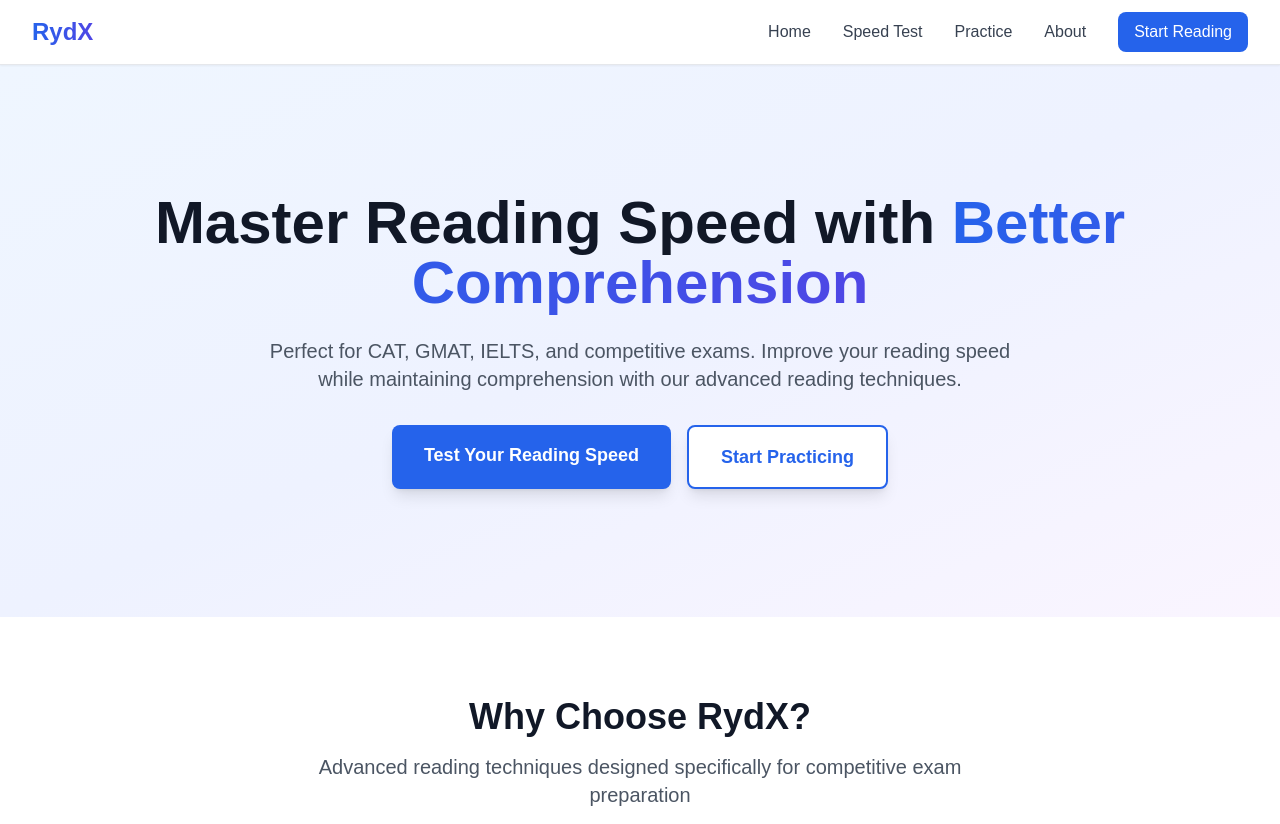
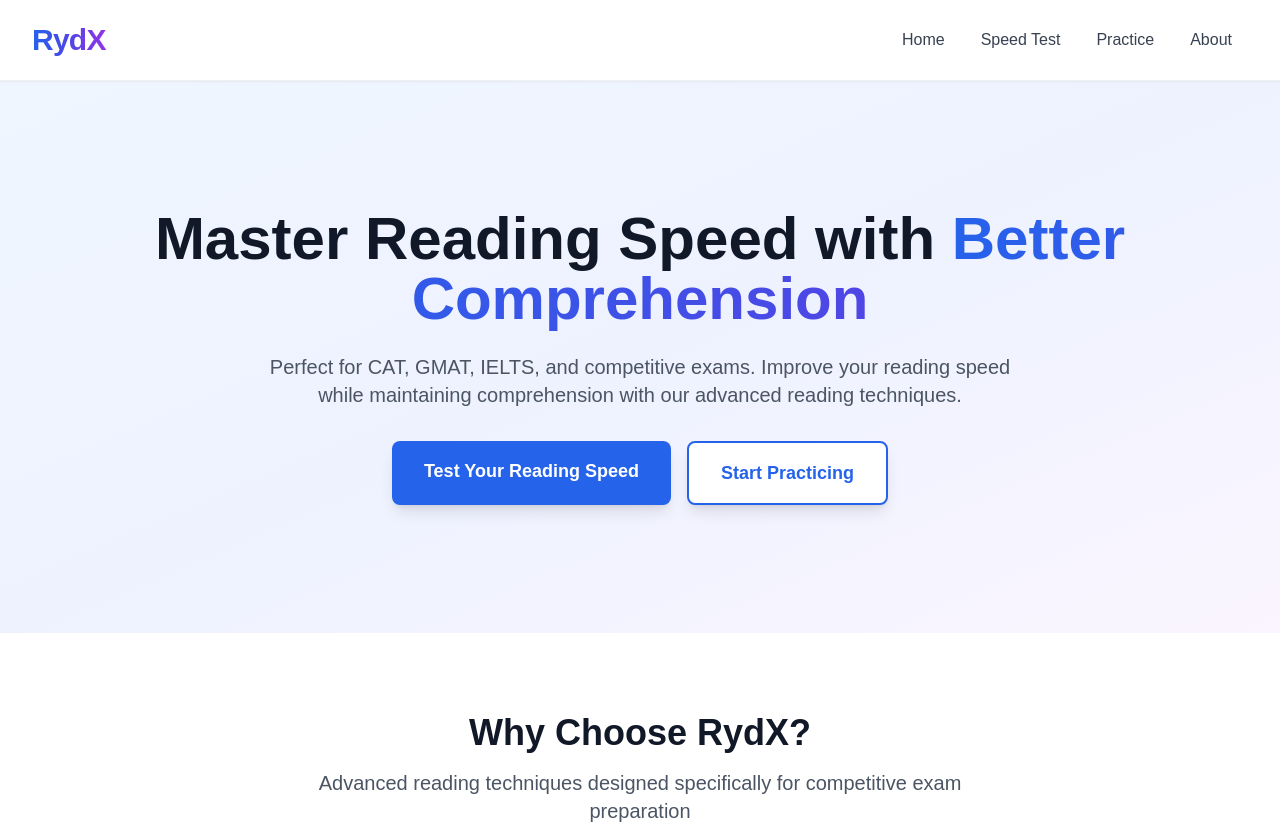
Before and after one commit to abhishekgitte/rydx, a Next.js app: page / in a window 1280 px wide. Shown: the top 824 px of the page. Built offline with nearby package versions, Linux system fonts and the light colour scheme.

Commit message:
header few changes

```diff
--- a/app/test/page.tsx
+++ b/app/test/page.tsx
@@ -1,6 +1,6 @@
 "use client";
 
-import { useState, useEffect } from "react";
+import { useState, useEffect, useRef, useCallback } from "react";
 import Header from "@/components/Header";
 import Footer from "@/components/Footer";
 import Link from "next/link";
@@ -85,6 +85,8 @@ export default function TestPage() {
     comprehension: number;
   } | null>(null);
   const [elapsedSeconds, setElapsedSeconds] = useState(0);
+  const [hasReachedEnd, setHasReachedEnd] = useState(false);
+  const articleContainerRef = useRef<HTMLDivElement>(null);
 
   useEffect(() => {
     if (!isReading || !startTime) return;
@@ -94,6 +96,31 @@ export default function TestPage() {
     return () => clearInterval(interval);
   }, [isReading, startTime]);
 
+  const checkReachedEnd = useCallback(() => {
+    const el = articleContainerRef.current;
+    if (!el) return false;
+    const { scrollTop, scrollHeight, clientHeight } = el;
+    const threshold = 24;
+    if (scrollHeight <= clientHeight) return true;
+    return scrollTop + clientHeight >= scrollHeight - threshold;
+  }, []);
+
+  useEffect(() => {
+    if (!isReading) return;
+    const el = articleContainerRef.current;
+    if (!el) return;
+    const updateReachedEnd = () => setHasReachedEnd(checkReachedEnd());
+    updateReachedEnd();
+    const delayedCheck = setTimeout(updateReachedEnd, 200);
+    el.addEventListener("scroll", updateReachedEnd);
+    window.addEventListener("resize", updateReachedEnd);
+    return () => {
+      clearTimeout(delayedCheck);
+      el.removeEventListener("scroll", updateReachedEnd);
+      window.removeEventListener("resize", updateReachedEnd);
+    };
+  }, [isReading, checkReachedEnd]);
+
   const startTest = () => {
     setStartTime(Date.now());
     setIsReading(true);
@@ -101,11 +128,12 @@ export default function TestPage() {
     setAnswers({});
     setResults(null);
     setElapsedSeconds(0);
+    setHasReachedEnd(false);
     window.scrollTo({ top: 0, behavior: "smooth" });
   };
 
   const finishReading = () => {
-    if (startTime) {
+    if (startTime && hasReachedEnd) {
       setEndTime(Date.now());
       setIsReading(false);
       setShowQuestions(true);
@@ -186,17 +214,26 @@ export default function TestPage() {
                   </span>
                   <span className="text-slate-500 tabular-nums">{formatTime(elapsedSeconds)}</span>
                 </div>
-                <div className="rounded-xl bg-slate-50/80 border border-slate-200/80 p-5 sm:p-6 max-h-[60vh] overflow-y-auto">
-                  <article className="prose prose-slate max-w-none prose-p:text-slate-700 prose-p:leading-relaxed prose-p:mb-4 prose-p:text-base md:prose-p:text-[15px]">
-                    <p className="whitespace-pre-wrap text-slate-700 leading-relaxed text-base md:text-[15px]">
+                <div
+                  ref={articleContainerRef}
+                  className="rounded-xl bg-slate-50/80 border border-slate-200/80 p-5 sm:p-6 max-h-[60vh] overflow-y-auto"
+                >
+                  <article className="prose prose-slate max-w-none prose-p:text-slate-700 prose-p:leading-relaxed prose-p:mb-4 prose-p:text-[18px]">
+                    <p className="whitespace-pre-wrap text-slate-700 leading-relaxed text-[18px]">
                       {testArticle}
                     </p>
                   </article>
                 </div>
-                <div className="flex justify-center pt-2">
+                <div className="flex flex-col items-center gap-2 pt-2">
+                  {!hasReachedEnd && (
+                    <p className="text-slate-500 text-sm">
+                      Scroll to the end of the passage to enable <strong>Finish Reading</strong>.
+                    </p>
+                  )}
                   <button
                     onClick={finishReading}
-                    className="bg-indigo-600 text-white px-8 py-3.5 rounded-xl font-semibold hover:bg-indigo-700 active:scale-[0.98] transition-all shadow-lg shadow-indigo-500/25"
+                    disabled={!hasReachedEnd}
+                    className="bg-indigo-600 text-white px-8 py-3.5 rounded-xl font-semibold hover:bg-indigo-700 active:scale-[0.98] transition-all shadow-lg shadow-indigo-500/25 disabled:opacity-50 disabled:cursor-not-allowed disabled:hover:bg-indigo-600"
                   >
                     Finish Reading
                   </button>
--- a/components/Header.tsx
+++ b/components/Header.tsx
@@ -7,50 +7,66 @@ export default function Header() {
   const [isMenuOpen, setIsMenuOpen] = useState(false);
 
   return (
-    <header className="sticky top-0 z-50 bg-white/95 backdrop-blur-sm border-b border-gray-200 shadow-sm">
+    <header className="sticky top-0 z-50 bg-white/80 backdrop-blur-md border-b border-gray-200/60 shadow-sm">
       <nav className="max-w-7xl mx-auto px-4 sm:px-6 lg:px-8">
-        <div className="flex justify-between items-center h-16">
+        <div className="flex justify-between items-center h-20">
           {/* Logo */}
-          <Link href="/" className="flex items-center space-x-2">
-            <div className="text-2xl font-bold bg-gradient-to-r from-blue-600 to-indigo-600 bg-clip-text text-transparent">
-              RydX
+          <Link
+            href="/"
+            className="flex items-center space-x-3 group"
+          >
+            <div className="relative">
+              <div className="absolute inset-0 bg-gradient-to-r from-blue-500 via-indigo-500 to-purple-500 rounded-lg blur-sm opacity-0 group-hover:opacity-50 transition-opacity duration-300"></div>
+              <div className="relative text-3xl font-extrabold bg-gradient-to-r from-blue-600 via-indigo-600 to-purple-600 bg-clip-text text-transparent tracking-tight">
+                RydX
+              </div>
             </div>
           </Link>
 
           {/* Desktop Navigation */}
-          <div className="hidden md:flex items-center space-x-8">
-            <Link href="/" className="text-gray-700 hover:text-blue-600 transition-colors font-medium">
-              Home
+          <div className="hidden md:flex items-center space-x-1">
+            <Link
+              href="/"
+              className="relative px-4 py-2 text-gray-700 hover:text-blue-600 transition-all duration-200 font-medium rounded-lg hover:bg-gray-50 group"
+            >
+              <span className="relative z-10">Home</span>
+              <span className="absolute inset-x-0 bottom-0 h-0.5 bg-gradient-to-r from-blue-600 to-indigo-600 scale-x-0 group-hover:scale-x-100 transition-transform duration-200 origin-center"></span>
             </Link>
-            <Link href="/test" className="text-gray-700 hover:text-blue-600 transition-colors font-medium">
-              Speed Test
-            </Link>
-            <Link href="/practice" className="text-gray-700 hover:text-blue-600 transition-colors font-medium">
-              Practice
-            </Link>
-            <Link href="/about" className="text-gray-700 hover:text-blue-600 transition-colors font-medium">
-              About
+            <Link
+              href="/test"
+              className="relative px-4 py-2 text-gray-700 hover:text-blue-600 transition-all duration-200 font-medium rounded-lg hover:bg-gray-50 group"
+            >
+              <span className="relative z-10">Speed Test</span>
+              <span className="absolute inset-x-0 bottom-0 h-0.5 bg-gradient-to-r from-blue-600 to-indigo-600 scale-x-0 group-hover:scale-x-100 transition-transform duration-200 origin-center"></span>
             </Link>
             <Link
               href="/practice"
-              className="bg-blue-600 text-white px-4 py-2 rounded-lg hover:bg-blue-700 transition-colors font-medium"
+              className="relative px-4 py-2 text-gray-700 hover:text-blue-600 transition-all duration-200 font-medium rounded-lg hover:bg-gray-50 group"
             >
-              Start Reading
+              <span className="relative z-10">Practice</span>
+              <span className="absolute inset-x-0 bottom-0 h-0.5 bg-gradient-to-r from-blue-600 to-indigo-600 scale-x-0 group-hover:scale-x-100 transition-transform duration-200 origin-center"></span>
+            </Link>
+            <Link
+              href="/about"
+              className="relative px-4 py-2 text-gray-700 hover:text-blue-600 transition-all duration-200 font-medium rounded-lg hover:bg-gray-50 group"
+            >
+              <span className="relative z-10">About</span>
+              <span className="absolute inset-x-0 bottom-0 h-0.5 bg-gradient-to-r from-blue-600 to-indigo-600 scale-x-0 group-hover:scale-x-100 transition-transform duration-200 origin-center"></span>
             </Link>
           </div>
 
           {/* Mobile menu button */}
           <button
-            className="md:hidden p-2 rounded-md text-gray-700 hover:bg-gray-100"
+            className="md:hidden p-2.5 rounded-lg text-gray-700 hover:bg-gray-100 active:bg-gray-200 transition-colors duration-200"
             onClick={() => setIsMenuOpen(!isMenuOpen)}
             aria-label="Toggle menu"
           >
             <svg
-              className="h-6 w-6"
+              className="h-6 w-6 transition-transform duration-200"
               fill="none"
               strokeLinecap="round"
               strokeLinejoin="round"
-              strokeWidth="2"
+              strokeWidth="2.5"
               viewBox="0 0 24 24"
               stroke="currentColor"
             >
@@ -64,45 +80,42 @@ export default function Header() {
         </div>
 
         {/* Mobile Navigation */}
-        {isMenuOpen && (
-          <div className="md:hidden py-4 space-y-3">
+        <div
+          className={`md:hidden overflow-hidden transition-all duration-300 ease-in-out ${
+            isMenuOpen ? 'max-h-96 opacity-100' : 'max-h-0 opacity-0'
+          }`}
+        >
+          <div className="py-4 space-y-2">
             <Link
               href="/"
-              className="block px-3 py-2 text-gray-700 hover:bg-gray-100 rounded-md transition-colors"
+              className="block px-4 py-3 text-gray-700 hover:bg-gradient-to-r hover:from-blue-50 hover:to-indigo-50 rounded-lg transition-all duration-200 font-medium hover:text-blue-600 hover:translate-x-1"
               onClick={() => setIsMenuOpen(false)}
             >
               Home
             </Link>
             <Link
               href="/test"
-              className="block px-3 py-2 text-gray-700 hover:bg-gray-100 rounded-md transition-colors"
+              className="block px-4 py-3 text-gray-700 hover:bg-gradient-to-r hover:from-blue-50 hover:to-indigo-50 rounded-lg transition-all duration-200 font-medium hover:text-blue-600 hover:translate-x-1"
               onClick={() => setIsMenuOpen(false)}
             >
               Speed Test
             </Link>
             <Link
               href="/practice"
-              className="block px-3 py-2 text-gray-700 hover:bg-gray-100 rounded-md transition-colors"
+              className="block px-4 py-3 text-gray-700 hover:bg-gradient-to-r hover:from-blue-50 hover:to-indigo-50 rounded-lg transition-all duration-200 font-medium hover:text-blue-600 hover:translate-x-1"
               onClick={() => setIsMenuOpen(false)}
             >
               Practice
             </Link>
             <Link
               href="/about"
-              className="block px-3 py-2 text-gray-700 hover:bg-gray-100 rounded-md transition-colors"
+              className="block px-4 py-3 text-gray-700 hover:bg-gradient-to-r hover:from-blue-50 hover:to-indigo-50 rounded-lg transition-all duration-200 font-medium hover:text-blue-600 hover:translate-x-1"
               onClick={() => setIsMenuOpen(false)}
             >
               About
             </Link>
-            <Link
-              href="/practice"
-              className="block px-3 py-2 bg-blue-600 text-white rounded-md hover:bg-blue-700 transition-colors text-center font-medium"
-              onClick={() => setIsMenuOpen(false)}
-            >
-              Start Reading
-            </Link>
           </div>
-        )}
+        </div>
       </nav>
     </header>
   );
```
